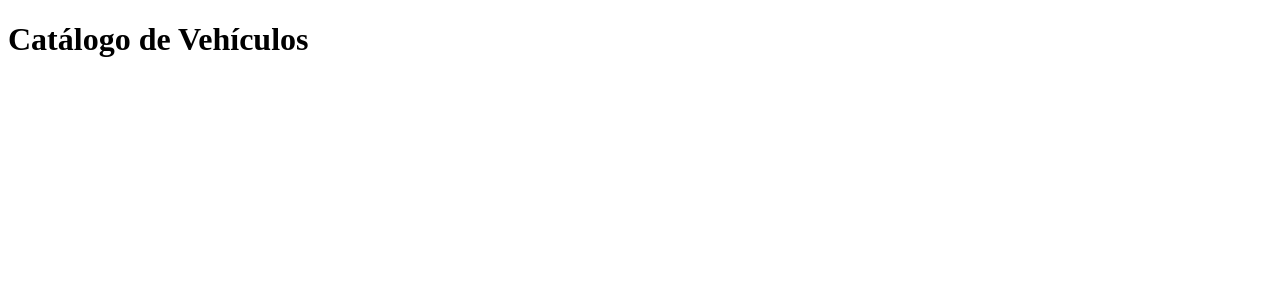
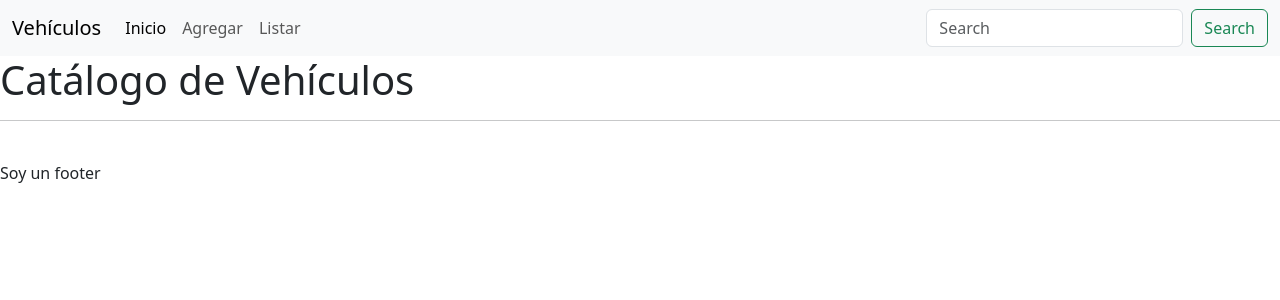
Before and after one commit to HedyAnn/Aplicacion_vehiculos, a Django app: page / in a window 1280 px wide. Shown: the top 300 px of the page. Run offline with Django 5.2, Linux system fonts and the light colour scheme.

Commit message:
Se agrega el navbar. Se incorpoan y configuran los html de base, footer e index

```diff
--- /dev/null
+++ b/ProyectoVehiculosDjango/templates/base.html
@@ -0,0 +1,19 @@
+<!DOCTYPE html>
+<html lang="en">
+<head>
+    <meta charset="UTF-8">
+    <meta name="viewport" content="width=device-width, initial-scale=1.0">
+    <title>{% block title %}{% endblock  %}</title>
+    <link href="https://cdn.jsdelivr.net/npm/bootstrap@5.3.3/dist/css/bootstrap.min.css" rel="stylesheet" integrity="sha384-QWTKZyjpPEjISv5WaRU9OFeRpok6YctnYmDr5pNlyT2bRjXh0JMhjY6hW+ALEwIH" crossorigin="anonymous">
+</head>
+<body>
+    {% include 'navbar.html' %}
+
+    {% block content %}
+    {% endblock  %}
+
+    {% include 'footer.html' %}
+
+    <script src="https://cdn.jsdelivr.net/npm/bootstrap@5.3.3/dist/js/bootstrap.bundle.min.js" integrity="sha384-YvpcrYf0tY3lHB60NNkmXc5s9fDVZLESaAA55NDzOxhy9GkcIdslK1eN7N6jIeHz" crossorigin="anonymous"></script>
+</body>
+</html>
--- /dev/null
+++ b/ProyectoVehiculosDjango/templates/footer.html
@@ -0,0 +1,3 @@
+<hr>
+<br>
+<p>Soy un footer</p>
--- a/ProyectoVehiculosDjango/templates/index.html
+++ b/ProyectoVehiculosDjango/templates/index.html
@@ -1,11 +1,5 @@
-<!DOCTYPE html>
-<html lang="en">
-<head>
-    <meta charset="UTF-8">
-    <meta name="viewport" content="width=device-width, initial-scale=1.0">
-    <title>Catálogo</title>
-</head>
-<body>
-    <h1>Catálogo de Vehículos</h1>
-</body>
-</html>
+{% extends "base.html" %}
+
+{% block content %}
+<h1>Catálogo de Vehículos</h1>
+{% endblock  %}
--- /dev/null
+++ b/ProyectoVehiculosDjango/templates/navbar.html
@@ -0,0 +1,25 @@
+<nav class="navbar navbar-expand-lg bg-body-tertiary">
+    <div class="container-fluid">
+      <a class="navbar-brand" href="#">Vehículos</a>
+      <button class="navbar-toggler" type="button" data-bs-toggle="collapse" data-bs-target="#navbarSupportedContent" aria-controls="navbarSupportedContent" aria-expanded="false" aria-label="Toggle navigation">
+        <span class="navbar-toggler-icon"></span>
+      </button>
+      <div class="collapse navbar-collapse" id="navbarSupportedContent">
+        <ul class="navbar-nav me-auto mb-2 mb-lg-0">
+          <li class="nav-item">
+            <a class="nav-link active" aria-current="page" href="{% url 'index' %}">Inicio</a>
+          </li>
+          <li class="nav-item">
+            <a class="nav-link" href="{% url 'add' %}">Agregar</a>
+          </li>
+          <li class="nav-item">
+            <a class="nav-link" href="#">Listar</a>
+          </li>
+        </ul>
+        <form class="d-flex" role="search">
+          <input class="form-control me-2" type="search" placeholder="Search" aria-label="Search">
+          <button class="btn btn-outline-success" type="submit">Search</button>
+        </form>
+      </div>
+    </div>
+  </nav>
```
Also changed, not shown: ProyectoVehiculosDjango/vehiculo/views.py (line endings or trailing spaces).
